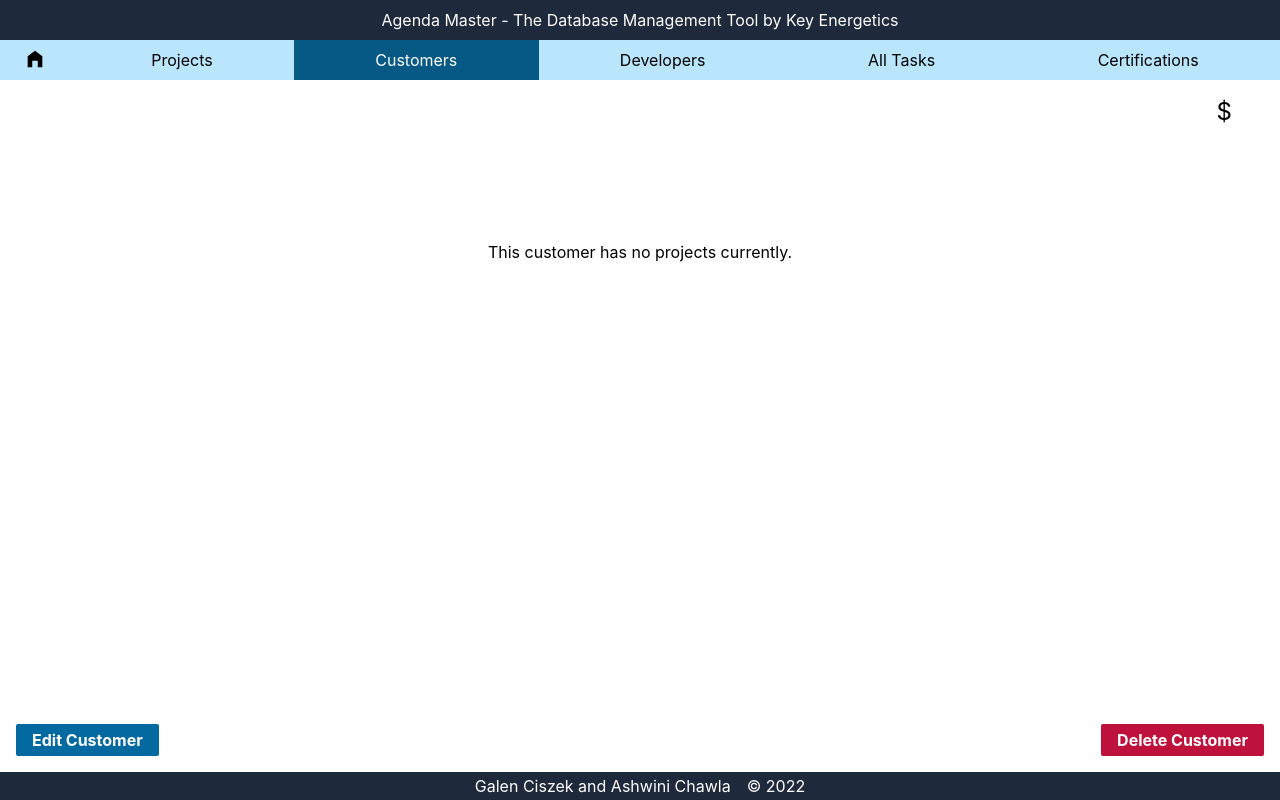
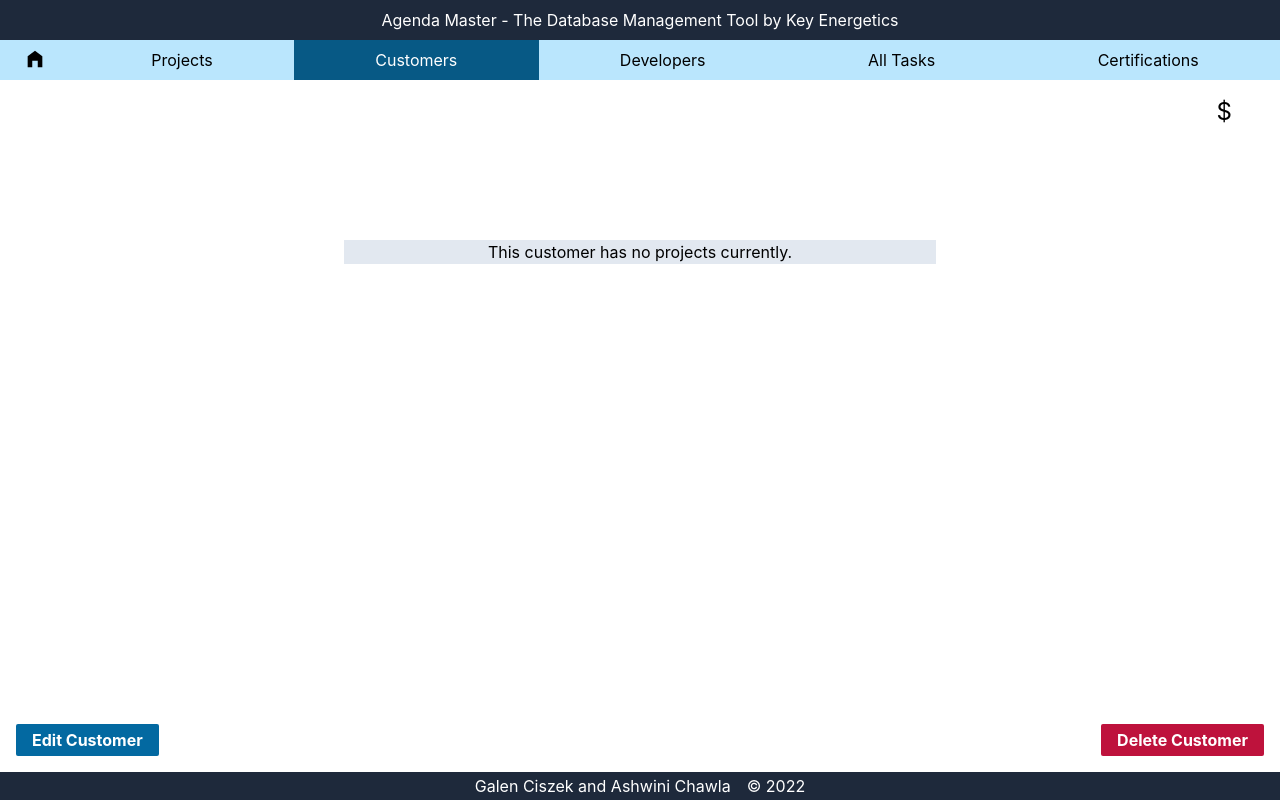
Before and after one commit to galenczk/Agenda-Master, a React (Create React App) app: page /customers/1 in a window 1280 px wide. Built offline with nearby package versions, Linux system fonts and the light colour scheme; no server answers.

Commit message:
Styled "no projects" message on CustomerDetails.

```diff
--- a/src/pages/customers/CustomerDetailsPage.js
+++ b/src/pages/customers/CustomerDetailsPage.js
@@ -72,7 +72,7 @@
 
       {projects.length > 0 ?
       <ProjectTableCustomerDetails projects={projects} onOpen={() => navigate("/project")} />
-      : <p className="text-center">This customer has no projects currently.</p>
+      : <p className="text-center bg-slate-200 px-36 mx-auto">This customer has no projects currently.</p>
       }
 
       <div class="flex-grow" />
```
